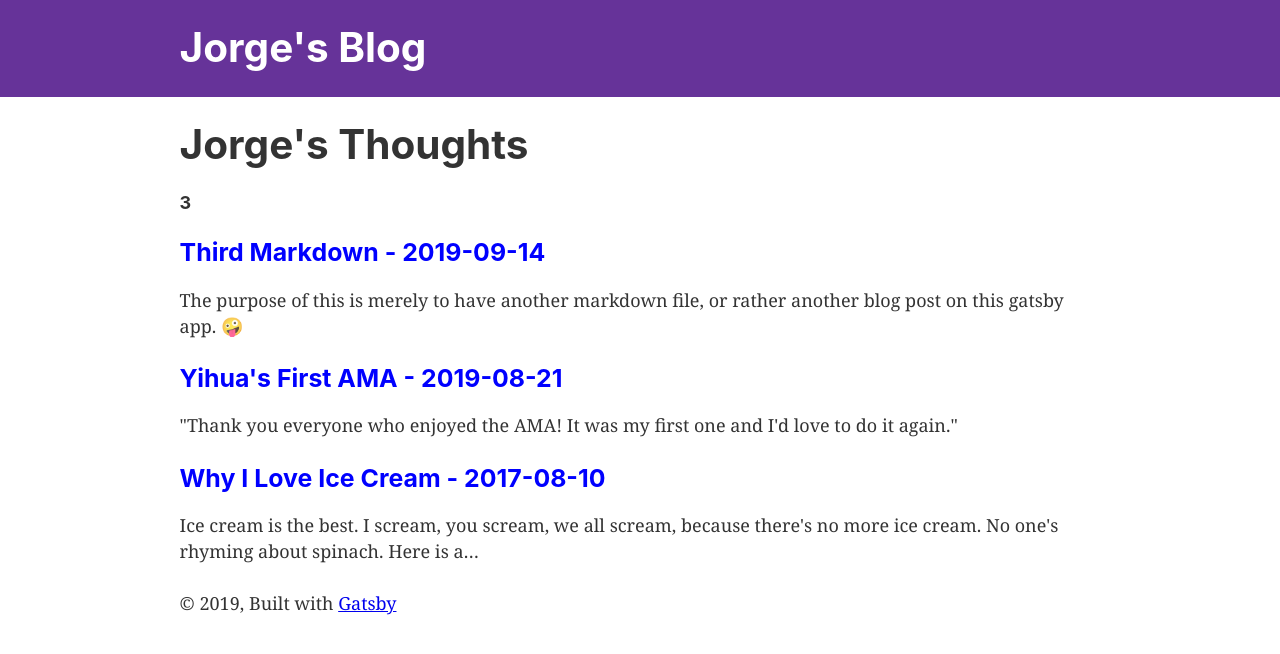
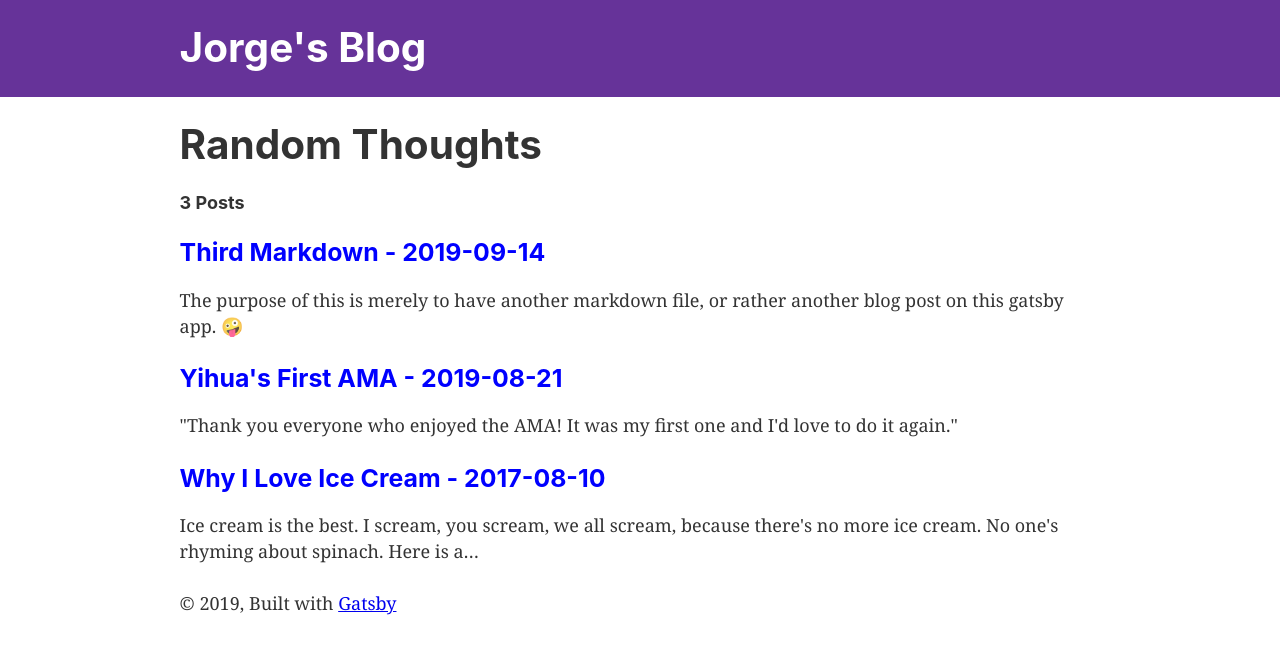
Before and after one commit to contrerasjorge/gatsby-blog, a Gatsby site: page / in a window 1280 px wide. Built offline with nearby package versions, Linux system fonts and the light colour scheme; Gatsby itself is replaced by a stand-in of ours.

Commit message:
adding word posts and renamed h1

```diff
--- a/src/pages/index.js
+++ b/src/pages/index.js
@@ -18,8 +18,8 @@ export default ({ data }) => (
   <Layout>
     <SEO title="Home" />
     <div>
-      <h1>Jorge's Thoughts</h1>
-      <h4>{data.allMarkdownRemark.totalCount}</h4>
+      <h1>Random Thoughts</h1>
+      <h4>{data.allMarkdownRemark.totalCount} Posts</h4>
       {data.allMarkdownRemark.edges.map(({ node }) => (
         <div key={node.id}>
           <BlogLink to={node.fields.slug}>
```
